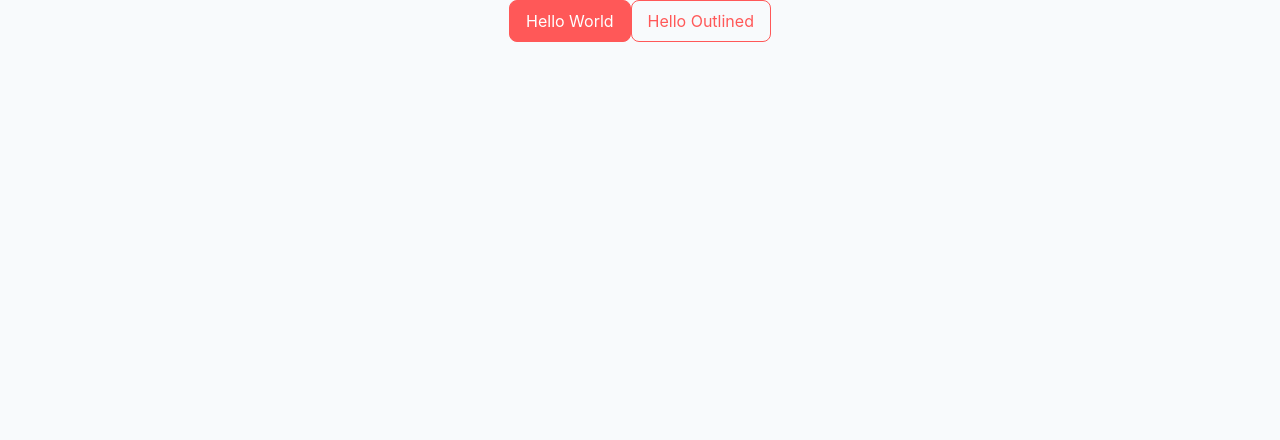
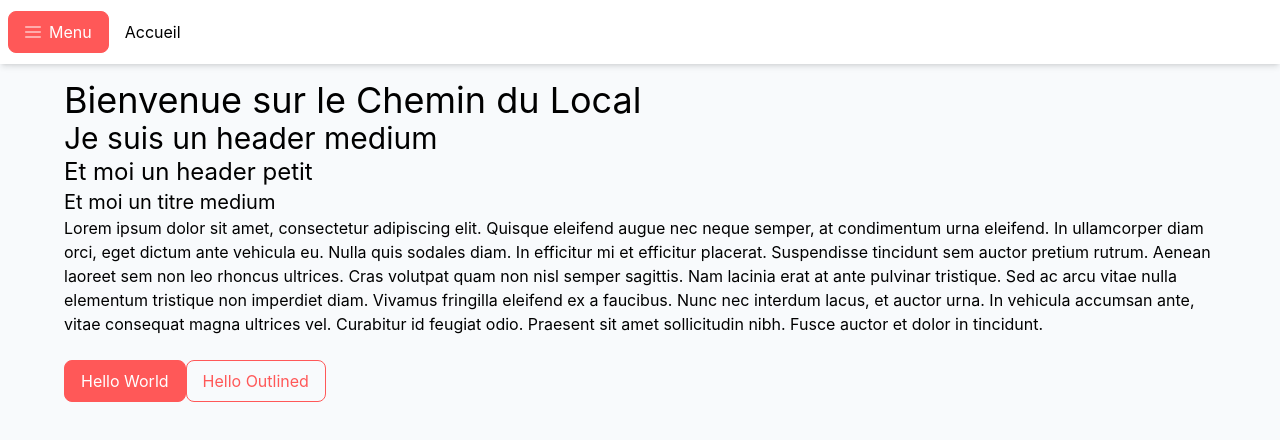
Before and after one commit to Le-Chemin-du-Local/Site, a Next.js app: page / in a window 1280 px wide. Shown: the top 440 px of the page. Built offline with nearby package versions, Linux system fonts and the light colour scheme.

Commit message:
✨ Création de la structure globale des pages

```diff
--- a/src/components/atoms/buttons/elevated_button.tsx
+++ b/src/components/atoms/buttons/elevated_button.tsx
@@ -5,6 +5,7 @@ interface ElevatedButtonProps {
 	icon? : ReactNode
 	label : string
 	onClick? : MouseEventHandler<HTMLButtonElement>
+	href? : string
 	isDisabled? : boolean
 	isLoading? : boolean
 	color? : 'primary' | 'secondary'
@@ -48,6 +49,41 @@ export default function ElevatedButton(options: ElevatedButtonProps): JSX.Elemen
 		}
 	}
 
+	if (options.href != undefined) {
+		return (
+			<a
+				href={options.href}
+				className={
+					'p-2 px-4 block rounded-[8px] border border-1' +
+					(!!options.isDisabled && 'cursor-default pointer-events-none') + ' ' +
+					(colors.background) + ' ' + (colors.border) + ' ' + (colors.text)
+				}
+			>
+				{!!options.isLoading ? (
+					// Si le bouton affiche un chargement
+					<div className='flex items-center justify-center'>
+						<Loading
+							color='white'
+							size={20}
+						/>
+						<span className='ml-3'>Chargement...</span>
+					</div>
+				) : (
+					// Le contenue normal du bouton
+					<div className='flex items-center justify-center'>
+						{options.icon && (
+							<div className={`h-5 w-5 ${colors.icon}`}>
+								{options.icon}
+							</div>
+						)}
+						<span className={options.icon ? 'ml-2' : ''}>{options.label}</span>
+					</div>
+				)}
+
+			</a>
+		);
+	}
+
 	return (
 		<button
 			type={options.isSubmitButton ? 'submit' : 'button'}
--- /dev/null
+++ b/src/components/molecule/menu_button.tsx
@@ -0,0 +1,32 @@
+import {ReactNode} from 'react';
+
+interface MenuButtonProps {
+	icon?: ReactNode
+	label?: string
+	href?: string
+}
+
+/**
+ * Les boutons du menu
+ * @param {MenuButtonProps} options Les info du bouton
+ * @return {JSX.Element} Le code du bouton
+ */
+export default function MenuButton(options: MenuButtonProps): JSX.Element {
+	const {icon, label, href} = options;
+
+	return (
+		<a
+			href={href}
+			className="p-2 block hover:text-secondary-color hover:fill-secondary-color"
+		>
+			<div className='flex items-center'>
+				{icon && (
+					<div className='h-8 w-8'>
+						{options.icon}
+					</div>
+				)}
+				<span className='ml-4 w-full grow'>{label}</span>
+			</div>
+		</a>
+	);
+}
--- /dev/null
+++ b/src/components/organisms/aside.tsx
@@ -0,0 +1,97 @@
+import Image from 'next/image';
+import {Dispatch, MutableRefObject, SetStateAction, useEffect, useRef, useState} from 'react';
+import {AccueilSVG, PanierPermanentSVG, RechercheCommercesSVG} from '../../assets/icons';
+import ElevatedButton from '../atoms/buttons/elevated_button';
+import MenuButton from '../molecule/menu_button';
+
+interface AsideProps {
+	isOpen: boolean;
+	setOpen: Dispatch<SetStateAction<boolean>>;
+}
+
+/**
+ * Le menu du côté
+ * @param {AsideProps} options les options du menu du côté
+ * @return {JSX.Element} le menu du côté
+ */
+export default function Aside(options: AsideProps) {
+	const {isOpen, setOpen} = options;
+	const [style, setStyle] = useState([
+		'-translate-x-full',
+		'bg-[rgba(0,0,0,0)]',
+	]);
+
+	// eslint-disable-next-line require-jsdoc
+	function useOutsideAlerter(ref: MutableRefObject<HTMLElement | null>) {
+		useEffect(() => {
+			// eslint-disable-next-line require-jsdoc
+			function handleClickOutside(event: MouseEvent) {
+				const target = event.target as HTMLElement;
+				if (ref.current && !ref.current.contains(target)) {
+					setStyle(['-translate-x-full', 'bg-[rgba(0,0,0,0)]']);
+					setTimeout(() => {
+						setOpen(!isOpen);
+					}, 100);
+				}
+			}
+
+			document.addEventListener('mousedown', handleClickOutside);
+
+			return () => {
+				document.removeEventListener('mousedown', handleClickOutside);
+			};
+		}, [ref]);
+	}
+
+	useEffect(() => {
+		setStyle(['translate-x-0', 'bg-[rgba(0,0,0,.2)]']);
+	}, []);
+
+
+	const wrapperRef = useRef(null);
+	useOutsideAlerter(wrapperRef);
+
+	return (
+		<>
+			<div
+				className={
+					'fixed transition duration-200 top-0 left-0 right-0 bottom-0 pointer-events-none z-0 ' +
+					style[1]
+				}
+			/>
+			<aside
+				ref={wrapperRef}
+				className={
+					'bg-white transition duration-75 ease-linear fixed top-0 left-0 bottom-0 w-80 z-10 ' +
+					style[0]
+				}
+			>
+				<div className='flex flex-col justify-center mx-8 my-6'>
+					<div className='mx-5'>
+						<div className='relative flex justify-center'>
+							<Image src="/logo.png" alt="Le logo du Chemin du Local" height={77} width={173} />
+						</div>
+						<div className='h-5' />
+						<ElevatedButton
+							label='Tous les commercers'
+							color='secondary'
+							href='/commerces/1'
+							icon={<RechercheCommercesSVG/>}
+						/>
+					</div>
+					<div className='h-8' />
+
+					<MenuButton
+						icon={<AccueilSVG/>}
+						label="Accueil"
+						href="/" />
+
+					<MenuButton
+						icon={<PanierPermanentSVG/>}
+						label="Mon Panier"
+						href='/basket' />
+				</div>
+			</aside>
+		</>
+	);
+}
--- /dev/null
+++ b/src/components/organisms/header.tsx
@@ -0,0 +1,39 @@
+import {useState} from 'react';
+import {MenuSVG} from '../../assets/svg';
+import ElevatedButton from '../atoms/buttons/elevated_button';
+import Aside from './aside';
+
+interface HeaderProps {
+    title? : string;
+}
+
+/**
+ * Le Header des pages du Chemin du Local
+ * @param {HeaderProps} options Les informations à mettre dans le header
+ * @return {JSX.Element} Un header
+ */
+export default function Header(options: HeaderProps): JSX.Element {
+	const {title} = options;
+
+	const [isAsideOpened, setAsideOpen] = useState(false);
+
+	return (
+		<header className='w-full p-2 bg-white shadow-md flex justify-between items-center z-50 fixed top-0 h-16'>
+			<div className='flex items-center'>
+				<ElevatedButton
+					label="Menu"
+					icon={<MenuSVG />}
+					// eslint-disable-next-line @typescript-eslint/no-unused-vars
+					onClick={(_) => setAsideOpen(true)}
+				/>
+				{isAsideOpened && (
+					<Aside
+						isOpen={isAsideOpened}
+						setOpen={setAsideOpen}
+					/>
+				)}
+				<p className='ml-4'>{title}</p>
+			</div>
+		</header>
+	);
+}
--- /dev/null
+++ b/src/components/organisms/layout.tsx
@@ -0,0 +1,25 @@
+import {ReactNode} from 'react';
+import Header from './header';
+
+interface LayoutProps{
+	children: ReactNode;
+	title: string;
+}
+
+/**
+ * La structure de base d'une page
+ * @param {LayoutProps} options Les propritétés de la structure
+ * @return {JSX.Element} Un layout
+ */
+export default function Layout(options : LayoutProps): JSX.Element {
+	const {children, title} = options;
+
+	return (
+		<>
+			<Header title={title}/>
+			<main className="flex flex-col items-center grow w-full mt-20">
+				{children}
+			</main>
+		</>
+	);
+}
--- a/src/pages/index.tsx
+++ b/src/pages/index.tsx
@@ -1,13 +1,34 @@
 import ElevatedButton from '../components/atoms/buttons/elevated_button';
 import OutlinedButton from '../components/atoms/buttons/outlined_button';
+import Layout from '../components/organisms/layout';
 
 /**
  * La page d'accueil du Chemin du Local
  * @return {JSX.Element} Le code de la page
  */
-export default function Main() {
+export default function Main(): JSX.Element {
 	return (
+		<Layout title='Accueil'>
+			<div className='w-full px-16 items-center'>
 				<div>
+					<h1 className='text-4xl'>Bienvenue sur le Chemin du Local</h1>
+					<h2 className='text-3xl'>Je suis un header medium</h2>
+					<h3 className='text-2xl'>Et moi un header petit</h3>
+					<h4 className='text-xl'>Et moi un titre medium</h4>
+
+					<p>
+						Lorem ipsum dolor sit amet, consectetur adipiscing elit. Quisque eleifend augue nec neque semper,
+						at condimentum urna eleifend. In ullamcorper diam orci, eget dictum ante vehicula eu. Nulla quis
+						sodales diam. In efficitur mi et efficitur placerat. Suspendisse tincidunt sem auctor pretium rutrum.
+						Aenean laoreet sem non leo rhoncus ultrices. Cras volutpat quam non nisl semper sagittis. Nam lacinia
+						erat at ante pulvinar tristique. Sed ac arcu vitae nulla elementum tristique non imperdiet diam.
+						Vivamus fringilla eleifend ex a faucibus. Nunc nec interdum lacus, et auctor urna. In vehicula accumsan
+						ante, vitae consequat magna ultrices vel. Curabitur id feugiat odio. Praesent sit amet sollicitudin nibh.
+						Fusce auctor et dolor in tincidunt.
+					</p>
+				</div>
+				<div className='h-6' />
+				<div className='grow'>
 					<ElevatedButton
 						color='primary'
 						label="Hello World"
@@ -19,5 +40,7 @@ export default function Main() {
 						label="Hello Outlined"
 					/>
 				</div>
+			</div>
+		</Layout>
 	);
 }
```
Also changed, not shown: src/helpers/slugify.tsx (added, +23 -0 lines), public/logo.png (added), 1 other file (tests, documents, lock files or other folders). Lines whose indentation alone changed are shown as unchanged.
